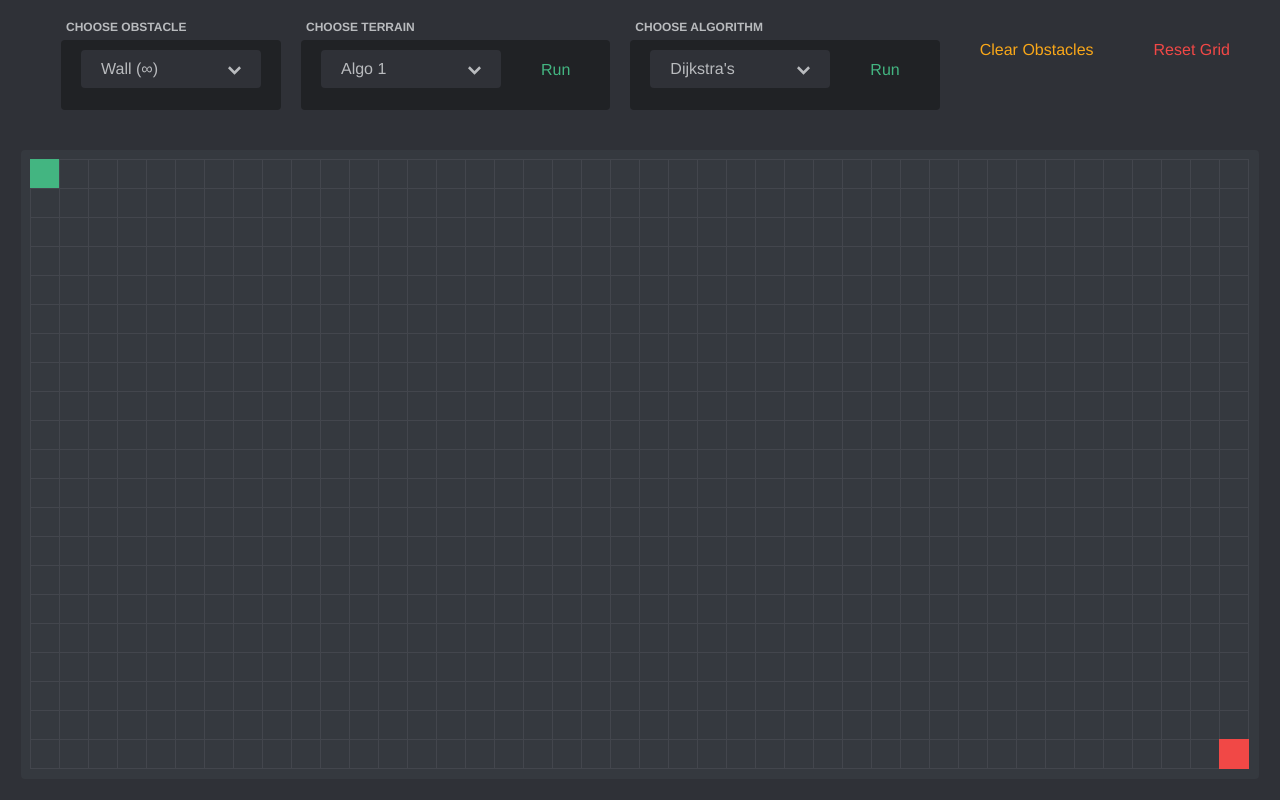
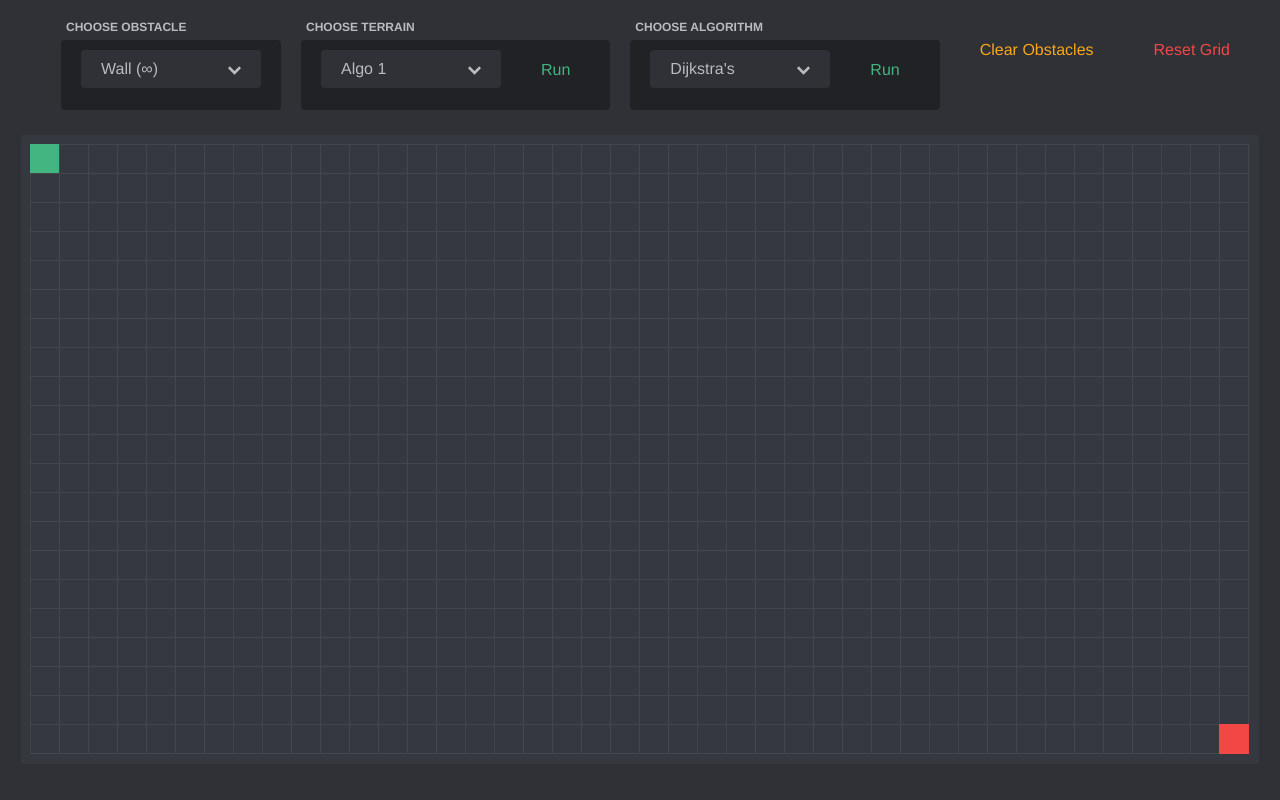
Before and after one commit to VikramGrover/pathfinding-algorithms-visualizer, a React (Create React App) app: page / in a window 1280 px wide. Built offline with nearby package versions, Linux system fonts and the light colour scheme.

Commit message:
Fix bottom padding on header component

```diff
--- a/src/components/Header.js
+++ b/src/components/Header.js
@@ -7,6 +7,7 @@ import ChooseObstacle from './ChooseObstacle.js'
 const Header = ({ rows, cols, runningAlgo, setRunningAlgo, padding, height, setGridState, startCord, targetCord, resetBoard, clearObstacles, clearForReRun, setSelectedObstacle }) => {
     const style = {
         padding: padding,
+        paddingBottom: padding / 2,
         height: height
     };
 
```
Also changed, not shown: 6 other files (tests, documents, lock files or other folders).
